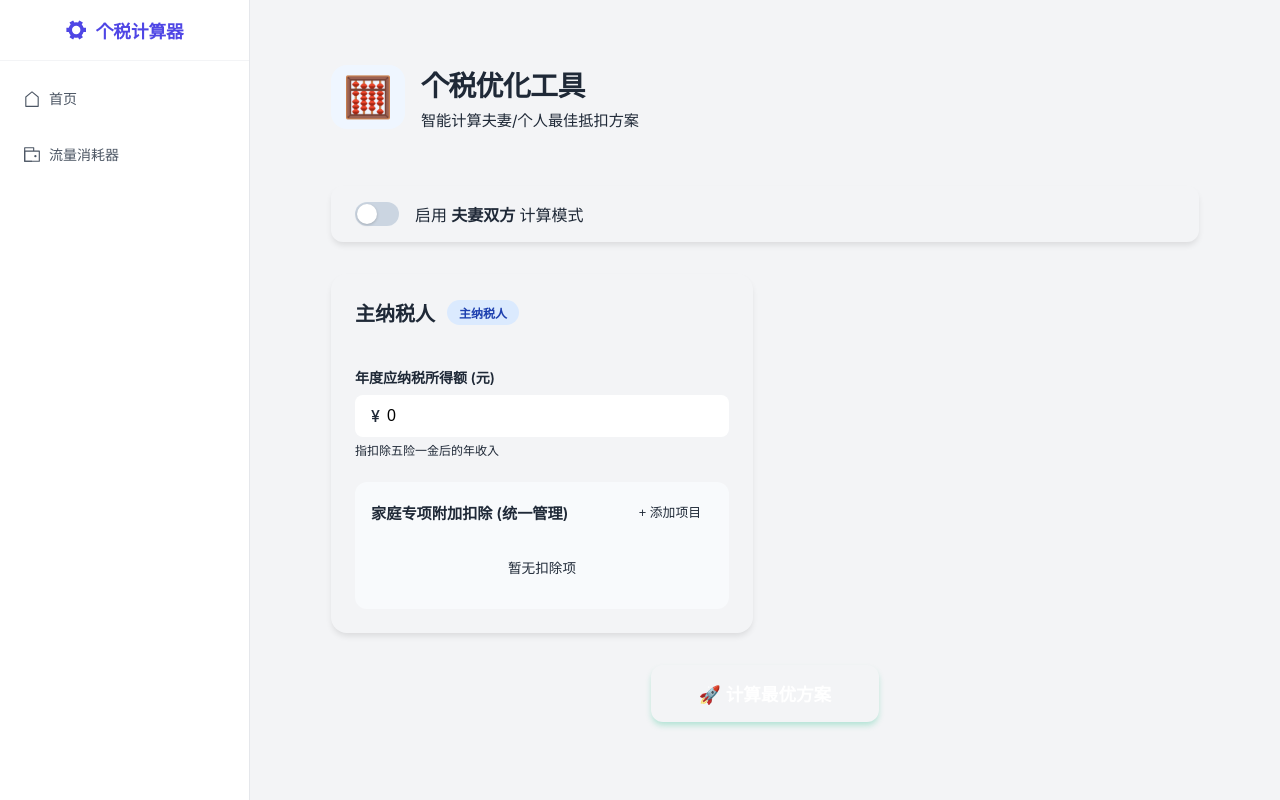
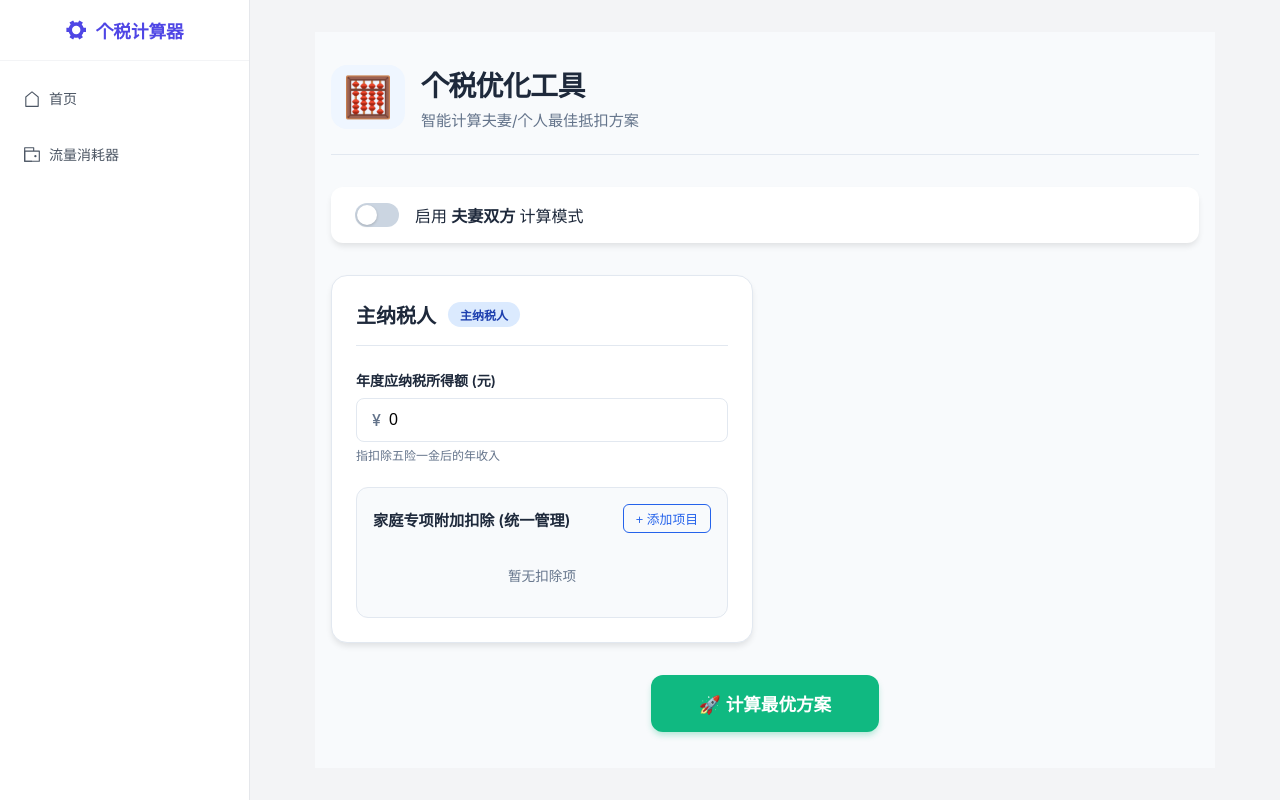
Before and after one commit to zengsl/my-toolbox, a Vue app: page /tax-optimizer in a window 1280 px wide. Built offline with nearby package versions, Linux system fonts and the light colour scheme.

Commit message:
feat(tax-optimizer): 个税优化器 样式Bug修复

```diff
--- a/src/views/TaxOptimizer/index.vue
+++ b/src/views/TaxOptimizer/index.vue
@@ -462,10 +462,11 @@ function runCalculation() {
 
 <style scoped>
 /* --- 基础变量 --- */
-:root {
+:global(:root) {
   --primary-color: #2563eb;
   --primary-hover: #1d4ed8;
   --success-color: #10b981;
+  --success-hover: #059669;     /* 稍微深一点的绿色用于悬停 */
   --bg-color: #f8fafc;
   --card-bg: #ffffff;
   --text-main: #1e293b;
```
